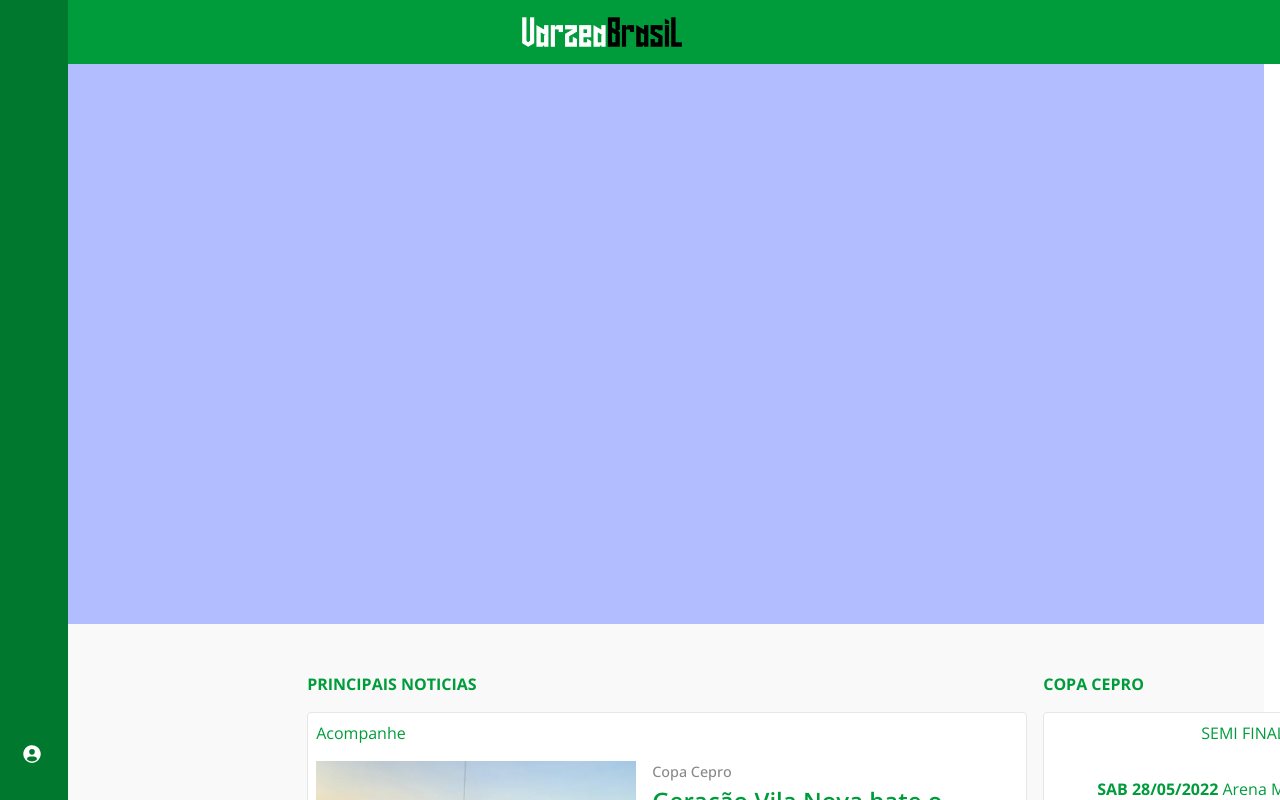
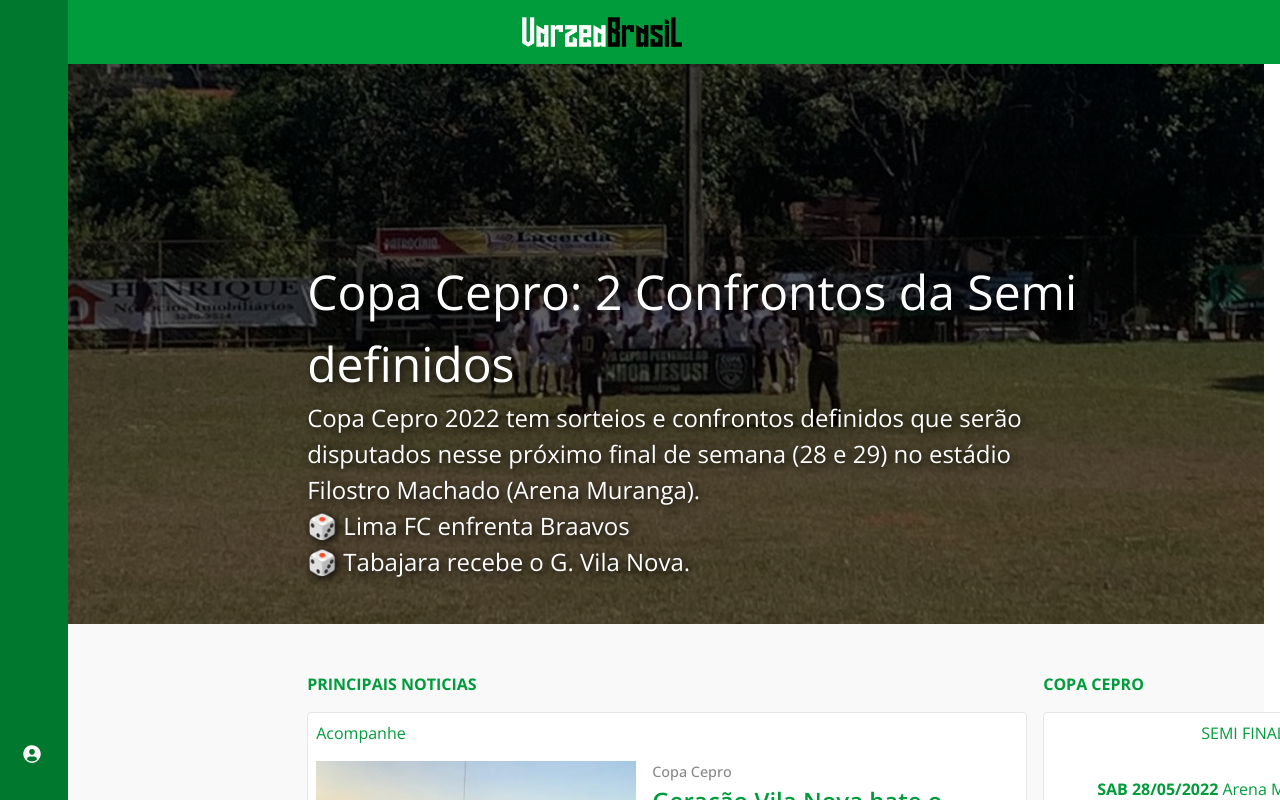
Before and after one commit to edgaregidio/varzeabrasil-app, a React (Vite) app in the folder web/: page / in a window 1280 px wide. Shown: the top 800 px of the page. Built offline with nearby package versions, Linux system fonts and the light colour scheme; some icons are missing.

Commit message:
crrection banner main

```diff
--- a/web/src/pages/Main/index.jsx
+++ b/web/src/pages/Main/index.jsx
@@ -16,6 +16,7 @@ export default function Main() {
 
   return (
     <div>
+      {/* <Siderbar /> */}
       <div className="container-default">
         <section className="news">
           <div className="card-news">
--- a/web/src/pages/Main/styles.css
+++ b/web/src/pages/Main/styles.css
@@ -19,7 +19,6 @@ footer,
 
 .news {
   width: 100%;
-  background: #b1bdff;
   height: 35rem;
 }
 
```
